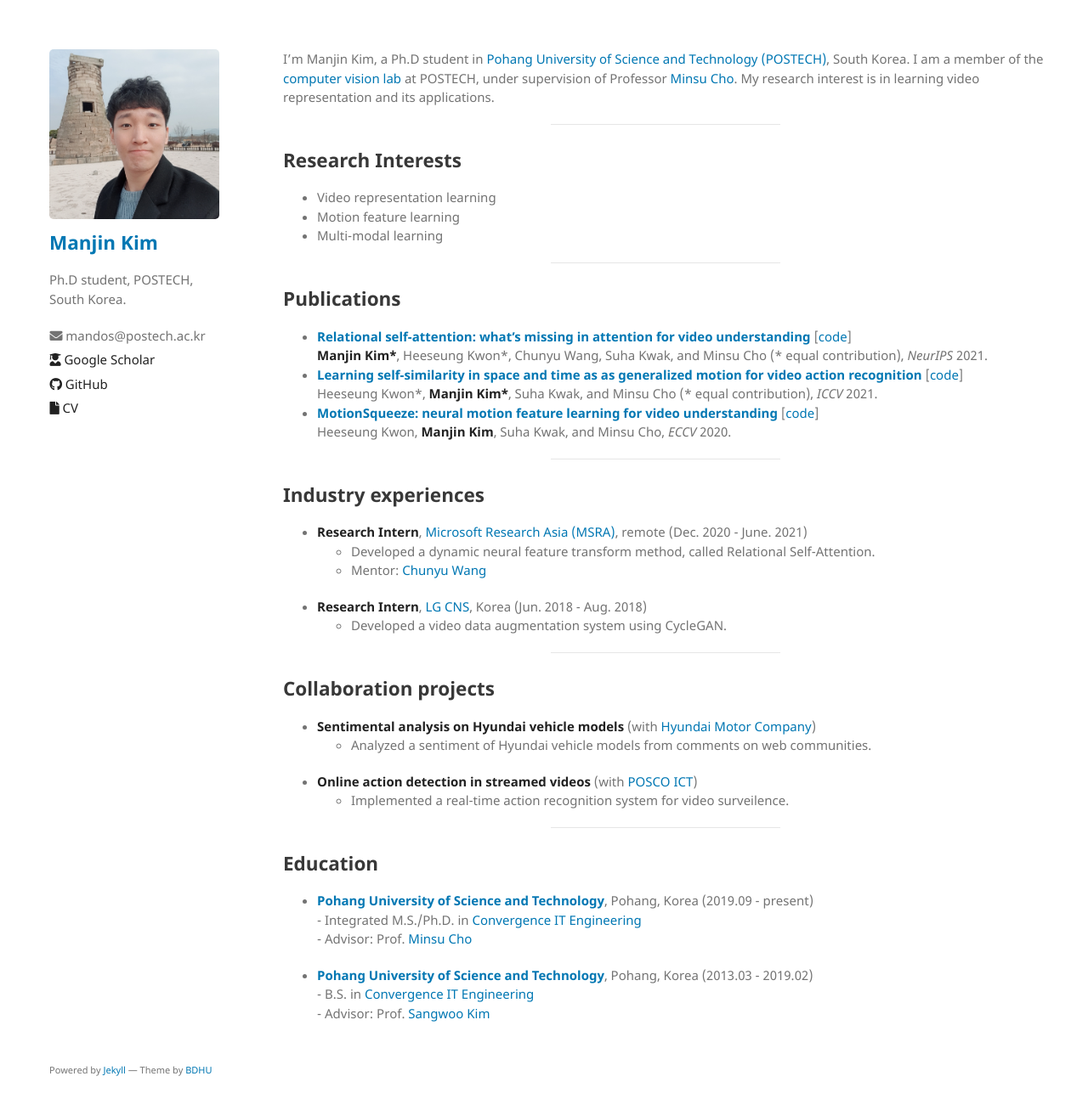
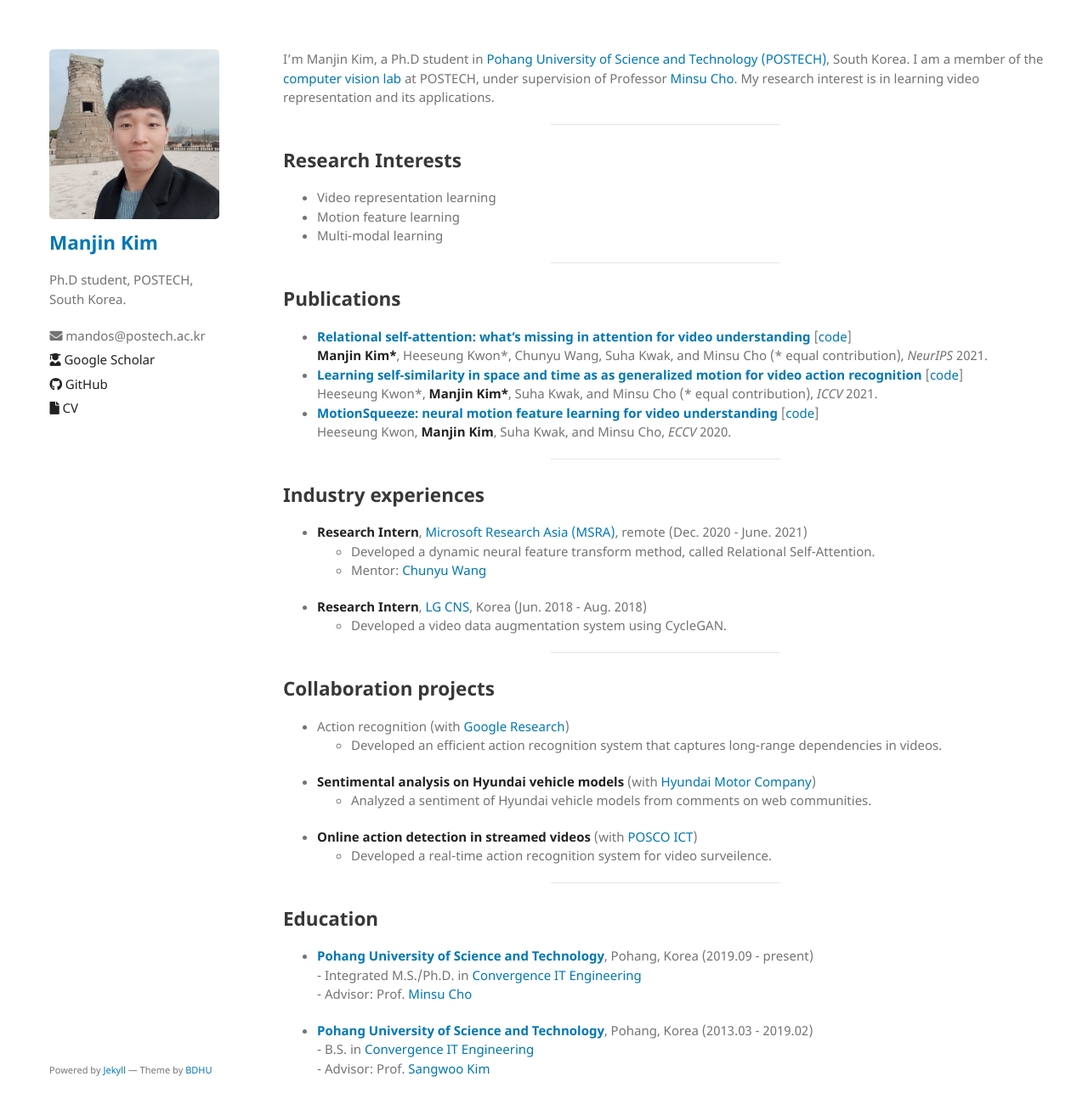
Before and after one commit to KimManjin/KimManjin.github.io, a Jekyll site: the page built from index.md, in a window 1280 px wide and 1339 px high. Shown: the top 1307 px of the window at 85% size. Built offline with Jekyll 4.4.1, drawn with Linux system fonts in a browser that asks for light colours; our own code applies the rules of GitHub Pages for plain Markdown files.

Commit message:
Update index.md

```diff
--- a/index.md
+++ b/index.md
@@ -44,10 +44,12 @@ I'm Manjin Kim, a Ph.D student in [Pohang University of Science and Technology (
 ---------------------------------------------
 
 ## Collaboration projects
+- Action recognition (with [Google Research](https://research.google/))
+    + Developed an efficient action recognition system that captures long-range dependencies in videos.
 - **Sentimental analysis on Hyundai vehicle models** (with [Hyundai Motor Company](https://www.hyundai.com/kr/en/main))
     + Analyzed a sentiment of Hyundai vehicle models from comments on web communities.
 - **Online action detection in streamed videos** (with [POSCO ICT](https://www.poscoict.com/servlet/Main?lang=en))
-    + Implemented a real-time action recognition system for video surveilence.
+    + Developed a real-time action recognition system for video surveilence.
 
 ---------------------------------------------
 
```
